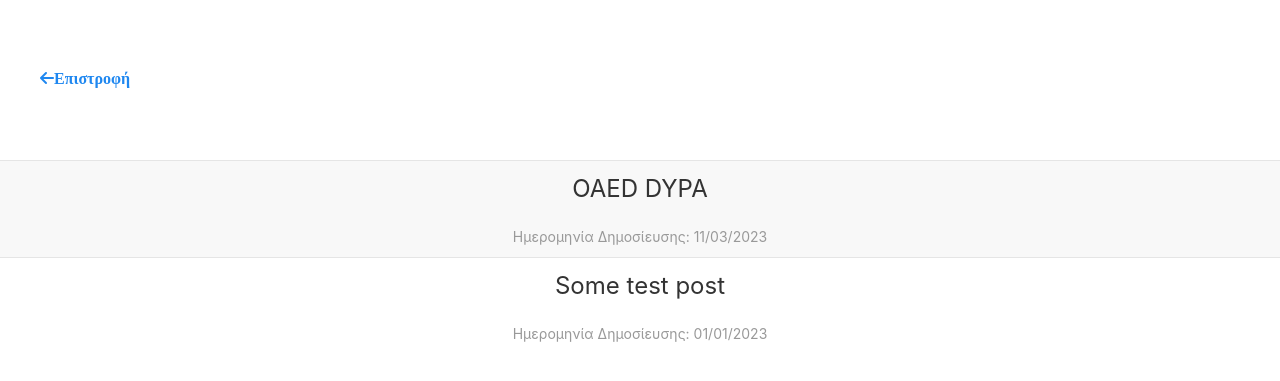
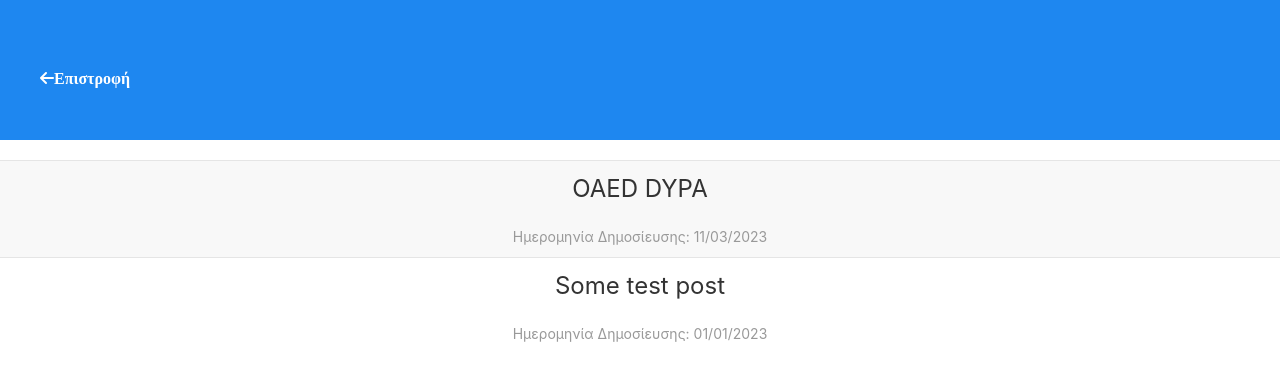
Before and after one commit to F20F20/jekyll-uikit-iek-dypa-komotinis, a Jekyll site: the page built from news/index.html, in a window 1280 px wide. Shown: the top 381 px of the page. Built offline with Jekyll 4.4.1, drawn with Linux system fonts in a browser that asks for light colours; nearby versions of some CDN libraries; the list of posts is cut into pages by our own code.

Commit message:
Update newsfrontlayout.html

```diff
--- a/_layouts/newsfrontlayout.html
+++ b/_layouts/newsfrontlayout.html
@@ -9,9 +9,9 @@
 <body>
 
 
-<div class="uk-section" style="height:5px;">
+<div class="uk-section" style="height:5px; background-color:#1e87f0;">
     <div class="uk-container">
-	<a href="../../.."><i class="fa-solid fa-arrow-left">Επιστροφή</i></a>
+	<a style="color:white;" href="../../.."><i class="fa-solid fa-arrow-left">Επιστροφή</i></a>
 	</div>
 </div>
 
```
